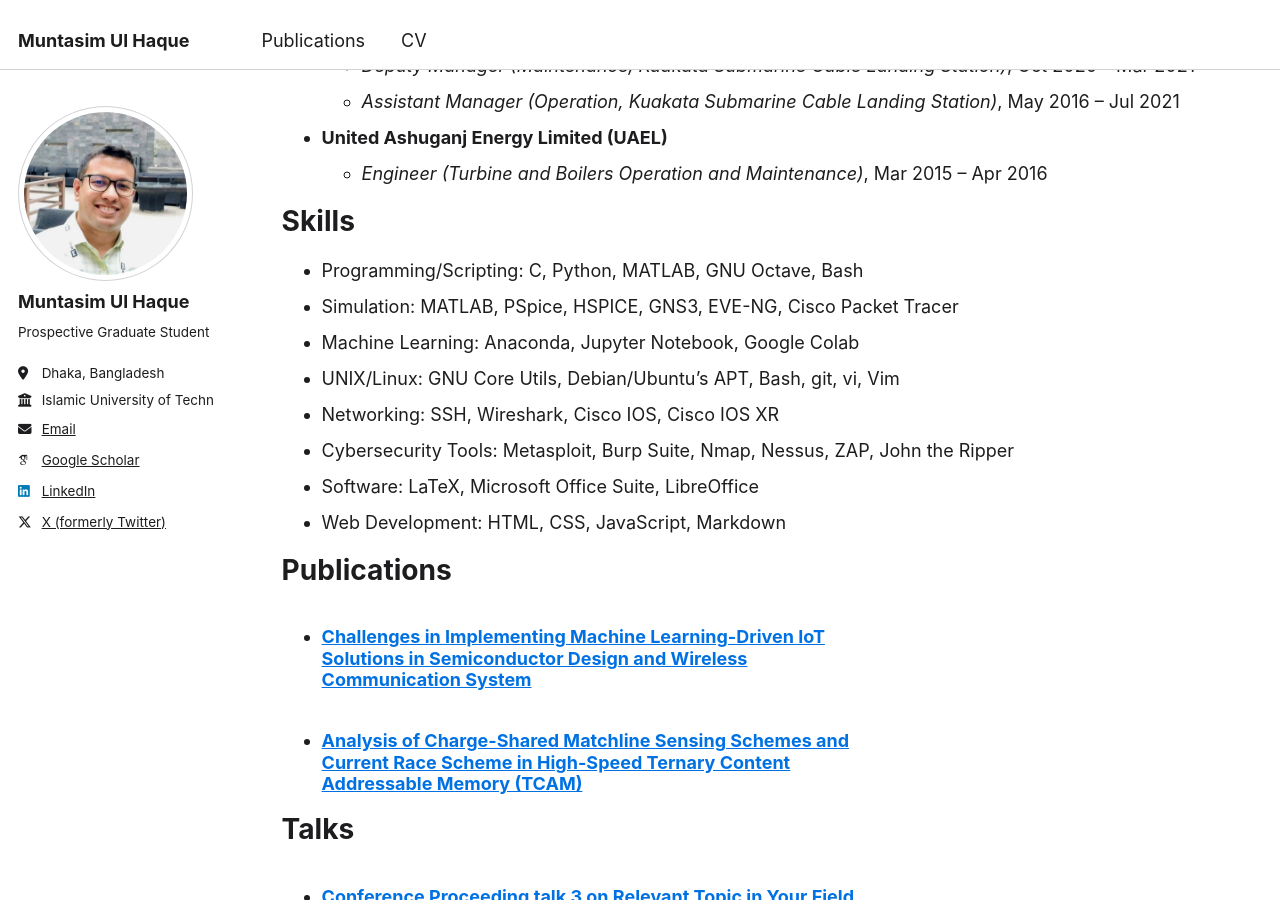
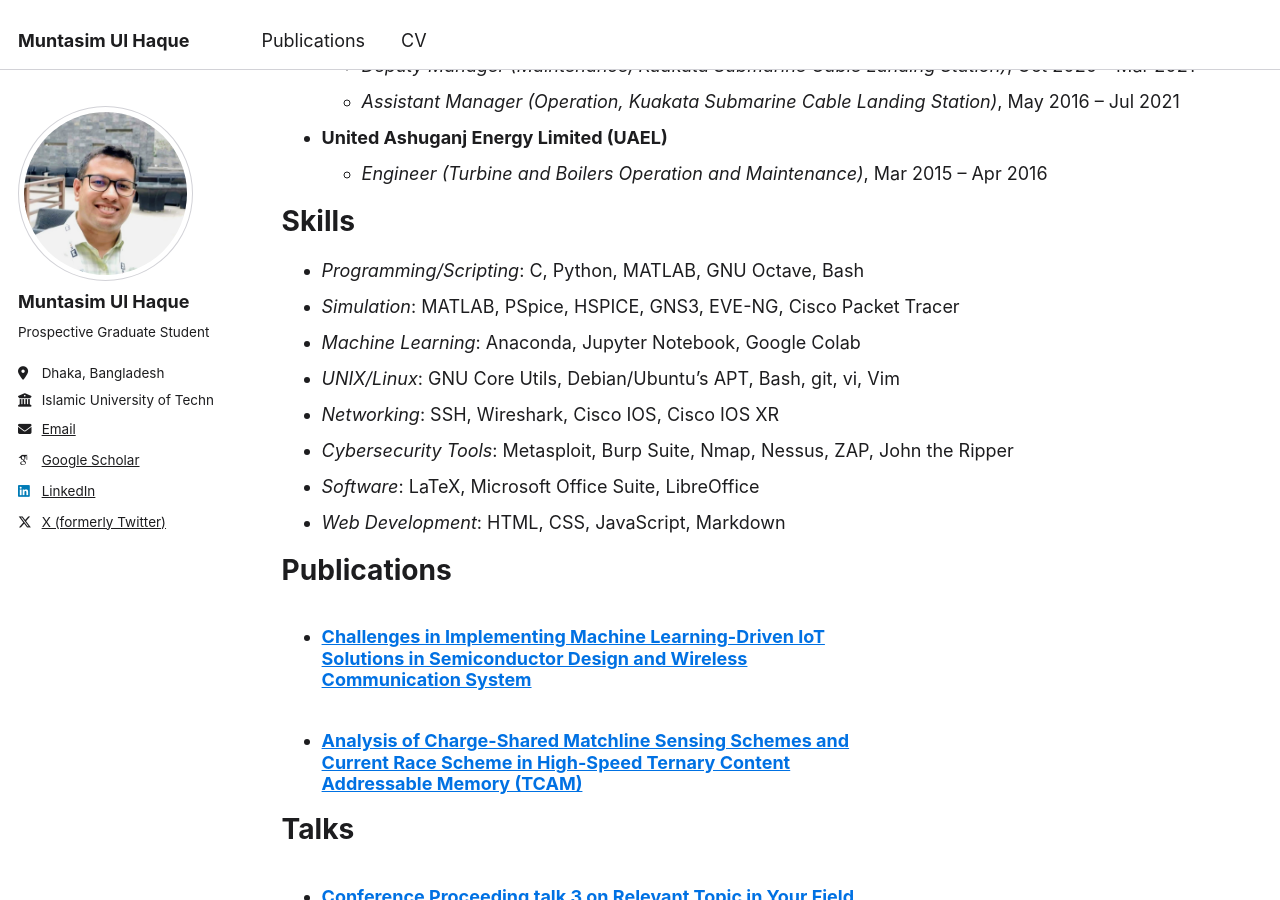
Before and after one commit to muntasimulhaque/muntasimulhaque.github.io, a Jekyll site: the page built from _pages/cv.md, in a window 1280 px wide and 900 px high, scrolled down 425 px. Built offline with Jekyll 4.4.1, drawn with Linux system fonts in a browser that asks for light colours; some web fonts are replaced.

Commit message:
Update cv.md

```diff
--- a/_pages/cv.md
+++ b/_pages/cv.md
@@ -28,14 +28,14 @@ Work experience
 
 Skills
 ======
-* Programming/Scripting: C, Python, MATLAB, GNU Octave, Bash
-* Simulation: MATLAB, PSpice, HSPICE, GNS3, EVE-NG, Cisco Packet Tracer
-* Machine Learning: Anaconda, Jupyter Notebook, Google Colab
-* UNIX/Linux: GNU Core Utils, Debian/Ubuntu’s APT, Bash, git, vi, Vim
-* Networking: SSH, Wireshark, Cisco IOS, Cisco IOS XR
-* Cybersecurity Tools: Metasploit, Burp Suite, Nmap, Nessus, ZAP, John the Ripper
-* Software: LaTeX, Microsoft Office Suite, LibreOffice
-* Web Development: HTML, CSS, JavaScript, Markdown
+* _Programming/Scripting_: C, Python, MATLAB, GNU Octave, Bash
+* _Simulation_: MATLAB, PSpice, HSPICE, GNS3, EVE-NG, Cisco Packet Tracer
+* _Machine Learning_: Anaconda, Jupyter Notebook, Google Colab
+* _UNIX/Linux_: GNU Core Utils, Debian/Ubuntu’s APT, Bash, git, vi, Vim
+* _Networking_: SSH, Wireshark, Cisco IOS, Cisco IOS XR
+* _Cybersecurity Tools_: Metasploit, Burp Suite, Nmap, Nessus, ZAP, John the Ripper
+* _Software_: LaTeX, Microsoft Office Suite, LibreOffice
+* _Web Development_: HTML, CSS, JavaScript, Markdown
 
 Publications
 ======
```
